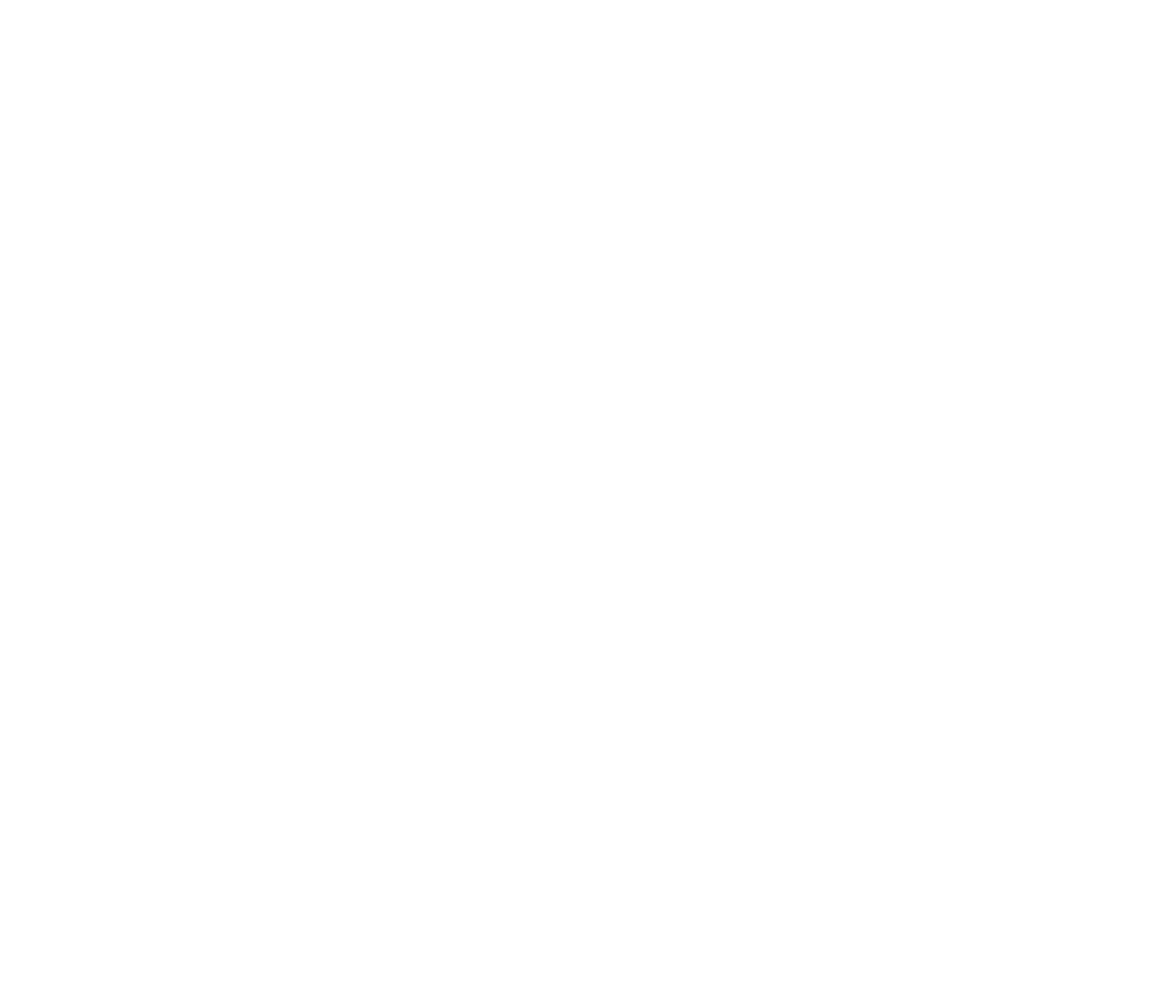
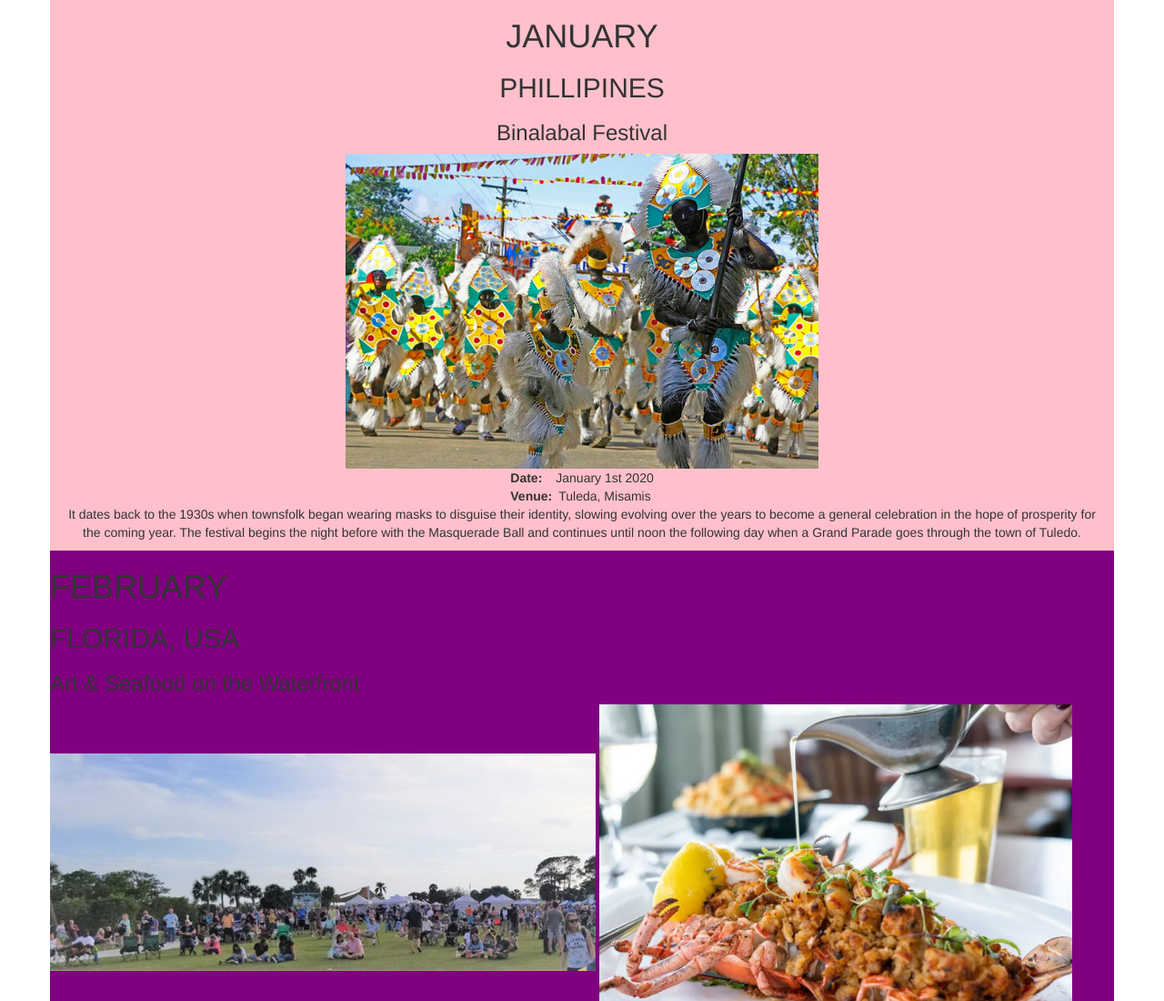
Before and after one commit to angelatsilidi/group_project, a plain HTML site: page index.html in a window 1280 px wide. Shown: the top 1100 px of the page at 91% size. Before the commit the page ends 800 px from the top, so only its background shows below. Drawn offline with Linux system fonts and the light colour scheme.

Commit message:
format for january events seems goood

```diff
--- a/css/styles.css
+++ b/css/styles.css
@@ -0,0 +1,28 @@
+body {
+  color: black};
+font-family: times new roman;
+margin: 10px;
+}
+
+div {
+  min-height: 10vh;
+  width:100vw;
+}
+
+h1, h2 {
+  text-align: center;
+}
+h1 {
+  font-size: 2em;
+  font-family:sans-serif;
+}
+
+h2 {
+  font-size: 2em;
+  font-family:sans-serif;
+}
+
+h2,em{
+  font-size: 2em;
+
+}
--- a/index.html
+++ b/index.html
@@ -1,13 +1,80 @@
-<!doctype html>
- <head>
-   <title>Festivals of The World</title>
 
+<!DOCTYPE html>
+<html lang="en" dir="ltr">
+  <head>
+    <meta charset="utf-8">
+    <title>Festivals of The World</title>
+    <!--link rel="stylesheet" type="text/css" href="css/styles.css"-->
+    <link rel="stylesheet" href="css/bootstrap.min.css">
+    <style>
+      .column-names {
+        min-width: 50px;
+        text-align: left;
+      }
+    </style>
+  </head>
+  <body>
+    <!--
+      ======== Clickable Parts Of An Image Tutorial ========
+      https://researchasahobby.com/responsive-image-clickable-areas-free/
+    -->
+    <div class="container">
+      <div id="jan" class="row">
+        <div class="col-sm col-md-6 col-lg-12 text-center" style="background-color: pink;">
+          <h1>JANUARY</h1>
+          <h2>PHILLIPINES</h2>
+          <h3>Binalabal Festival</h3>
+          <img src="Binabal.jpg" width= "520px">
+          <table style="margin: 0 auto;">
+            <tr>
+              <th class="column-names">Date:</td>
+              <td>January 1st 2020</td>
+            </tr>
+            <tr>
+              <th class="column-names">Venue:</td>
+              <td>Tuleda, Misamis</td>
+            </tr>
+          </table>
+          <p>
+            It dates back to the 1930s when townsfolk began wearing masks to disguise their identity,
+            slowing evolving over the years to become a general celebration in the
+            hope of prosperity for the coming year. The festival begins the night before with
+            the Masquerade Ball and continues until noon the following day when a Grand Parade
+            goes through the town of Tuledo.
+          </p>
+        </div>
+      </div>
+      <div id="feb" class="row" style="background-color: purple;">
+        <h1> FEBRUARY </h1>
+        <h2> FLORIDA, USA </h2>
+        <h3> Art & Seafood on the Waterfront </h3>
 
+        <img src="art.jpg" width= "600px">
 
-   <link rel="stylesheet" type="text/css" href="css/styles.css">
+        <img src="art2.jpg" width= "520px">
 
- </head>
+        <li> February 22-23, 2020 </li>
+        <li> Safety Harbor, Florida </li>
 
- <body>
+        <h5> This FREE 2-day festival includes a juried art show, a Talent show, Music stage and Seafood festival featuring some of the best local restaurants in Tampa Bay. Local, national and international artists will be exhibiting and selling their work and competing for 1st 2nd and 3rd place cash prizes.  We have fresh seafood items from Bonefish Grill, Daydreamers Café & Grill, and many others including some delicious food trucks like Got Lobstah.  There are also interactive kids’ arts activities and a musical stage on Saturday night from 7-9 pm and Sunday from 5-6pm, Safety Harbor’s Talent show Saturday highlighting the top 15 acts from the Tampa Bay area.  Waterfront Park directly behind Safety Harbor Resort & Spa. </h5>
+      </div>
+      <div id="mar" class="row">
+        <h1> MARCH </h1>
 
- </body>
+        <h2> FRANCE </2>
+        <h3> Tomorroland Winter</h3>
+
+        <img src="tomorrowland.jpg" width="520px">
+
+        <li> Saturday 14th - Saturday 21st March, 2020 </li>
+        <li> Grand Domaine Ski in L'Alpe D'Hue </li>
+        <li> Minimum age: 18 </li>
+
+        <h5> Discover the beautiful mountains and village of Alpe d'Huez, where only the visitors of Tomorrowland will have access to.
+        Choose between a 7 or 4-day experience. All packages include a Tomorrowland ticket, lodging and a lift & ski pass. Only with lodging at Alpe d'Huez, you may enter Tomorrowland.
+        Use your personal Tomorrowland Festival Bracelet as a lift & ski pass to discover all stages and areas in the mountains and in the village.Enjoy a great winter holiday on an altitude of more than 2000 meters and party at beautiful stages in the village and on the mountains with the world best DJ’s.
+        Live Today, Love Tomorrow, Unite Forever </h5>
+      </div>
+    </div>
+  </body>
+</html>
```
Also changed, not shown: Binabal.jpg (added), art.jpg (added), art2.jpg (added), tomorrowland.jpg (added), 1 other file.
